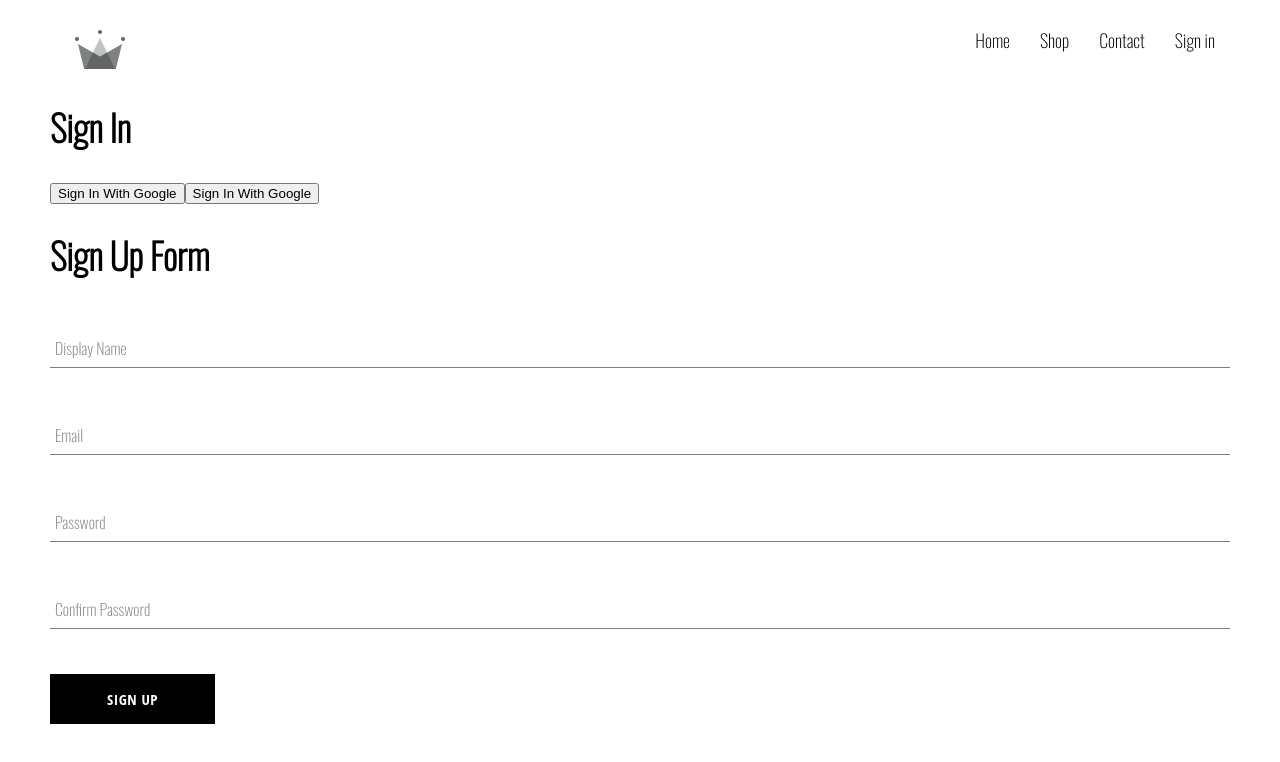
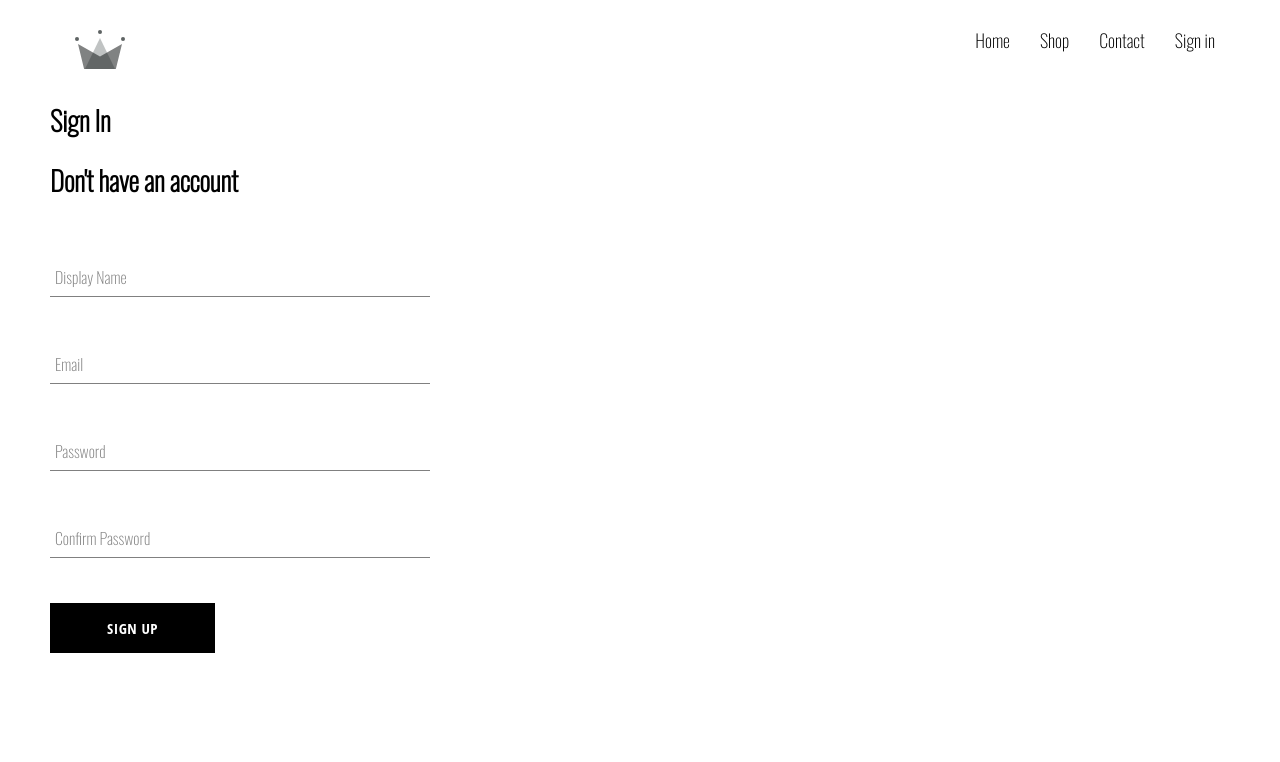
Before and after one commit to pinnet/crwnlive, a React (Create React App) app: page /sign-in in a window 1280 px wide. Shown: the top 762 px of the page. Built offline with nearby package versions, Linux system fonts and the light colour scheme.

Commit message:
created input, signup, button components

```diff
--- a/src/components/custom-button/custom-button.component.jsx
+++ b/src/components/custom-button/custom-button.component.jsx
@@ -1,7 +1,12 @@
 import './custom-button.styles.scss';
 
-const CustomButton = ({ children, isGoogleSignIn, inverted, ...otherProps }) => (
-    <button className={`${inverted ? 'inverted' : ''} ${isGoogleSignIn ? 'google-sign-in' : ''} button-container`} {...otherProps}>
+const BUTTON_TYPE_CLASSES = {
+    google: 'google-sign-in',
+    inverted: 'inverted'
+}
+
+const CustomButton = ({ children, buttonType, ...otherProps }) => (
+    <button className={`button-container ${BUTTON_TYPE_CLASSES[buttonType]}`} {...otherProps}>
         {children}
     </button>
 );
--- a/src/components/sign-up-form/sign-up-form.component.jsx
+++ b/src/components/sign-up-form/sign-up-form.component.jsx
@@ -40,14 +40,14 @@ const SignUpForm = () => {
         }
     }
     return (
-        <div>
-            <h1>Sign Up Form</h1>
+        <div className='sign-up-container'>
+            <h2>Don't have an account</h2>
             <form onSubmit={handleSubmit}>
                 <FormInput handleChange={handleChange} label='Display Name' required type="text" name='displayName' value={displayName} />
                 <FormInput handleChange={handleChange} label='Email' required type="email" name='email' value={email} />
                 <FormInput handleChange={handleChange} label='Password' required type="password" name='password' value={password} />
                 <FormInput handleChange={handleChange} label='Confirm Password' required type="password" name='confirmPassword' value={confirmPassword} />
-                <CustomButton type="submit">Sign Up</CustomButton>
+                <CustomButton type="submit" >Sign Up</CustomButton>
             </form>
         </div>
     );
--- a/src/components/sign-up-form/sign-up-form.styles.scss
+++ b/src/components/sign-up-form/sign-up-form.styles.scss
@@ -0,0 +1,9 @@
+.sign-up-container {
+    display: flex;
+    flex-direction: column;
+    width: 380px;
+}
+
+h2 {
+    margin: 10px 0;
+}
--- a/src/routes/sign-in/sign-in.component.jsx
+++ b/src/routes/sign-in/sign-in.component.jsx
@@ -48,9 +48,8 @@ const SignIn = () => {
     }
     return (
         <div>
-            <h1>Sign In</h1>
-            <button onClick={loginWithGooglePopUp}>Sign In With Google</button>
-            <button onClick={loginWithGoogleRedirect}>Sign In With Google</button>
+            <h2>Sign In</h2>
+
             <SignUpForm />
         </div>
     )
```
